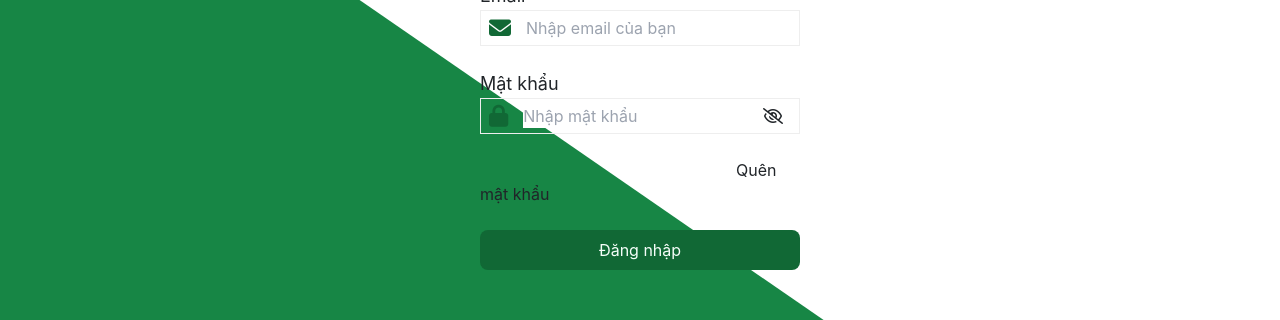
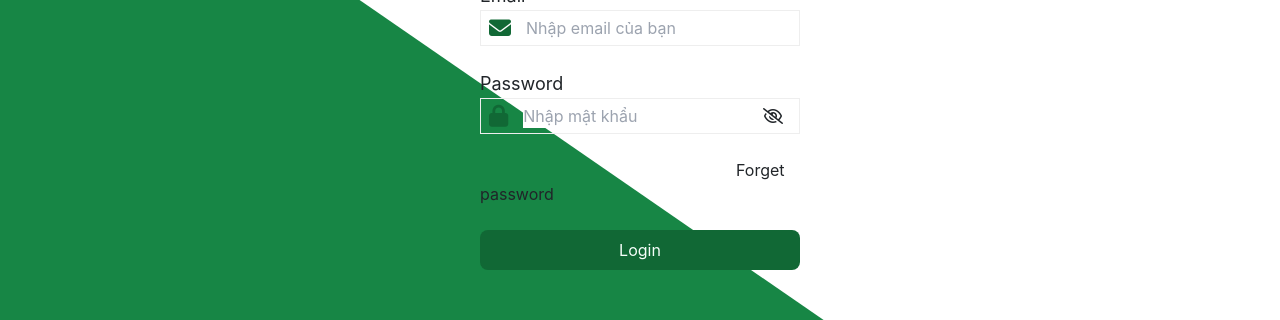
Before and after one commit to pdcthanh112/ATS-employee, a React (Create React App) app: page /#/login in a window 1280 px wide. Shown: the part 248-568 px from the top of the page. Built offline with nearby package versions, Linux system fonts and the light colour scheme; what material-ui-confirm would draw is missing.

Commit message:
05/12/2022

```diff
--- a/src/component/AppSidebar/SidebarItem.js
+++ b/src/component/AppSidebar/SidebarItem.js
@@ -20,7 +20,7 @@ export const SidebarItem = [
   },
   {
     title: "Recruitment",
-    path: "/recruitment-request",
+    //path: "/recruitment-request",
     icon: <img src={Recruitment} alt="" width={"30rem"} />,
     iconClosed: <img src={IconDown} alt="" width={"15rem"} />,
     iconOpened: <img src={IconUp} alt="" width={"15rem"} />,
@@ -57,7 +57,7 @@ export const SidebarItem = [
   },
   {
     title: "Interview",
-    path: "/interview-schedule",
+    //path: "/interview-schedule",
     icon: <img src={Interview} alt="" width={"30rem"} />,
     iconClosed: <img src={IconDown} alt="" width={"15rem"} />,
     iconOpened: <img src={IconUp} alt="" width={"15rem"} />,
--- a/src/component/AppSidebar/SubMenu.js
+++ b/src/component/AppSidebar/SubMenu.js
@@ -48,9 +48,9 @@ const SubMenu = ({ item }) => {
       <SidebarLink to={item.path} className="hover:text-[#000]">
         <div className="inline-flex text-[#FFF]">
           {item.icon}
-          <SidebarLabel>{item.title}</SidebarLabel>
+          <SidebarLabel  onClick={item.subNav && showSubnav}>{item.title}</SidebarLabel>
         </div>
-        <div onClick={item.subNav && showSubnav}>
+        <div>
           {item.subNav && subnav
             ? item.iconOpened
             : item.subNav
--- a/src/layout/DefaultLayout.jsx
+++ b/src/layout/DefaultLayout.jsx
@@ -8,7 +8,7 @@ function DefaultLayout() {
   return (
     <div className="wrapper d-flex flex-column min-vh-100 bg-light">
       <AppHeader />
-      <div className="bg-[#E0E1DE] inline-flex">
+      <div className="inline-flex">
         <AppSidebar />
         <div style={{ width: '82%' }}>
           <AppContent />
--- a/src/views/Candidate/CandidatePage/CandidatePage.jsx
+++ b/src/views/Candidate/CandidatePage/CandidatePage.jsx
@@ -79,8 +79,8 @@ const CandidatePage = () => {
     validationSchema: Yup.object({
       email: Yup.string().required('Please input candidate email').matches(/^[\w-\\.]+@([\w-]+\.)+[\w-]{2,4}$/, 'This email is invalid'),
       name: Yup.string().required('Please input candidate name'),
-      address: Yup.string().required('Please input candidate address'),
-      phone: Yup.string().required('Please input candidate phone number').matches(/^[0-9\-\\+]{10}$/, 'This phone number is invalid'),
+      //address: Yup.string().required('Please input candidate address'),
+      //phone: Yup.string().required('Please input candidate phone number').matches(/^[0-9\-\\+]{10}$/, 'This phone number is invalid'),
     }),
     onSubmit: async (values) => {
       setIsRegisting(true)
--- a/src/views/Interview/InterviewDetail/ListInterviewDetail/ListInterviewDetail.jsx
+++ b/src/views/Interview/InterviewDetail/ListInterviewDetail/ListInterviewDetail.jsx
@@ -125,7 +125,7 @@ const Row = (props) => {
   return (
     <React.Fragment>
       <TableRow sx={{ '& > *': { borderBottom: 'unset' } }}>
-        <TableCell>
+      <TableCell>
           <IconButton size="small" onClick={() => setOpen(!open)}>{open ? <img src={ShowLessIcon} alt="" width={'15rem'} /> : <img src={ShowMoreIcon} alt="" width={'15rem'} />}</IconButton>
         </TableCell>
         <TableCell>{ordinalNumbers + 1}</TableCell>
--- a/src/views/Recuirment/RecruitmentPlan/ListRecruitmentPlan/ListRecruitmentPlan.scss
+++ b/src/views/Recuirment/RecruitmentPlan/ListRecruitmentPlan/ListRecruitmentPlan.scss
@@ -5,8 +5,8 @@
   grid-template-columns: repeat(2, minmax(0, 1fr));
 
   .recruitmentPlan-item {
+    background-color: #FFF;
     width: 80%;
-    border: 1px solid #116835;
     border-radius: 0.5rem;
     margin: 1rem auto;
     padding: 1.5rem 1rem;
--- a/src/views/Recuirment/RecruitmentPlan/RecruitmentPlanPage/RecruitmentPlanPage.scss
+++ b/src/views/Recuirment/RecruitmentPlan/RecruitmentPlanPage/RecruitmentPlanPage.scss
@@ -1,5 +1,4 @@
 .recruitmentPlan-container {
-  background-color: #fff;
 
   .create-request {
     display: flex;
--- a/src/views/Recuirment/RecruitmentRequest/ListRecruitmentRequest/ListRecruitmentRequest.jsx
+++ b/src/views/Recuirment/RecruitmentRequest/ListRecruitmentRequest/ListRecruitmentRequest.jsx
@@ -1,6 +1,6 @@
 import React from 'react'
 import './ListRecruitmentRequest.scss'
-
+import {Card} from '@mui/material'
 import ShowMoreComponent from '../../ShowMoreComponent/ShowMoreComponent'
 
 const ListRecruitmentRequest = ({ listRecruitmentRequest }) => {
@@ -8,7 +8,7 @@ const ListRecruitmentRequest = ({ listRecruitmentRequest }) => {
   return (
     <React.Fragment>
       {listRecruitmentRequest.map((item) => (
-        <div key={item.id} className='recruitmentRequest-container'>
+        <Card key={item.id} className='recruitmentRequest-container'>
           <div className='flex justify-between'>
             <div>
               <span className='font-bold text-xl'>{item.industry}</span>
@@ -32,7 +32,7 @@ const ListRecruitmentRequest = ({ listRecruitmentRequest }) => {
           <div><ShowMoreComponent title='Description' content={item.description} /></div>
           <div><ShowMoreComponent title='Requirement' content={item.requirement} /></div>
           <div><ShowMoreComponent title='Benefit' content={item.benefit} /></div>
-        </div>
+        </Card>
       ))}
     </React.Fragment>
   )
--- a/src/views/Recuirment/RecruitmentRequest/ListRecruitmentRequest/ListRecruitmentRequest.scss
+++ b/src/views/Recuirment/RecruitmentRequest/ListRecruitmentRequest/ListRecruitmentRequest.scss
@@ -1,6 +1,5 @@
 .recruitmentRequest-container {
   width: 65%;
-  border: 1px solid #000;
   border-radius: 1rem;
   padding: 0.5rem 1rem;
   margin: 1rem auto;
--- a/src/views/pages/login/Login.jsx
+++ b/src/views/pages/login/Login.jsx
@@ -84,7 +84,7 @@ const Login = () => {
             )}
           </div>
           <div className='form-group my-4'>
-            <label className='text-lg'>Mật khẩu</label><br />
+            <label className='text-lg'>Password</label><br />
             <div className='field-input'>
               <i className="fa-solid fa-lock mx-2 my-auto" style={{ color: "#116835", fontSize: '22px' }}></i>
               <input type={isShowPassword ? 'text' : 'password'} className='input-tag focus:outline-none' name='password' placeholder='Nhập mật khẩu' value={formik.values.password} onChange={formik.handleChange} />
@@ -96,12 +96,12 @@ const Login = () => {
               <div className='text-[#ec5555]'>{formik.errors.password}</div>
             )}
           </div>
-          {loginError && <div className='input-error p-2 rounded'>Tên đăng nhập hoặc mật khẩu không chính xác</div>}
+          {loginError && <div className='input-error p-2 rounded'>Incorrect username or password</div>}
           <div className='my-4'>
-            <a href="/#/forget-password" style={{ marginLeft: '16rem' }}>Quên mật khẩu</a>
+            <a href="/#/forget-password" style={{ marginLeft: '16rem' }}>Forget password</a>
           </div>
           <div className='flex'>
-            <button type='submit' className='btn-login'>Đăng nhập</button>
+            <button type='submit' className='btn-login'>Login</button>
             {isLoading && <ReactLoading className='ml-2' type='spin' color='#FF4444' width={37} />}
           </div>
         </form>
```
Also changed, not shown: src/views/Recuirment/RecruitmentPlan/ListRecruitmentPlan/ListRecruitmentPlan.jsx (+4 -4 lines).
